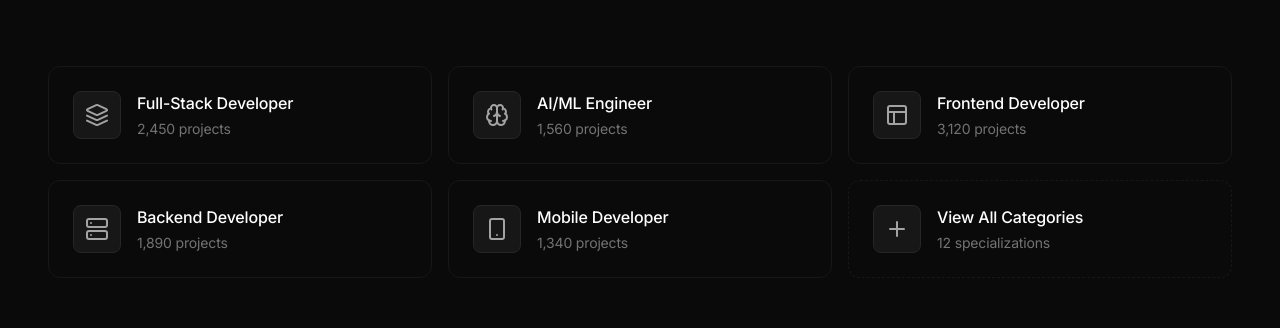
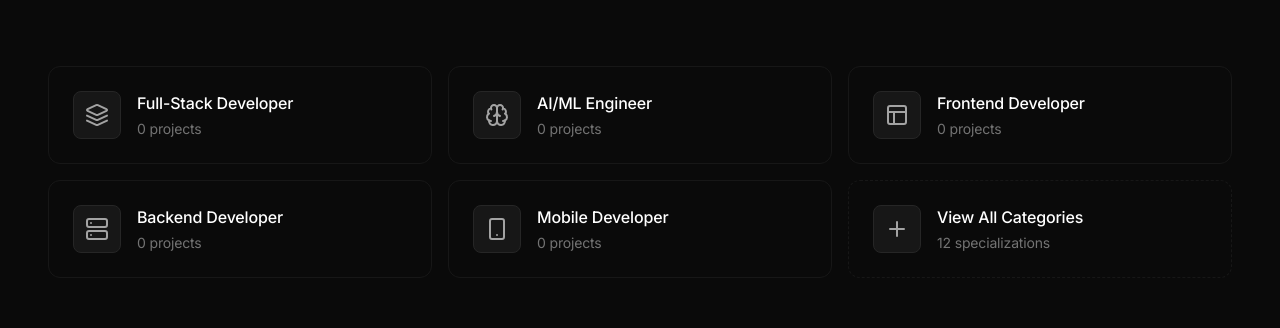
Before and after one commit to pranavchaudhari0101/SHOWWORK, a Next.js app: page / in a window 1280 px wide. Shown: the part 2202-2530 px from the top of the page. Built offline with nearby package versions, Linux system fonts and the light colour scheme; no server answers; the database is empty.

Commit message:
feat: implement category support - db migration, upload, explore filter, and dynamic homepage counts

```diff
--- a/app/explore/page.tsx
+++ b/app/explore/page.tsx
@@ -7,11 +7,16 @@ import { createClient } from '@/lib/supabase/server'
 // Force dynamic rendering to ensure fresh data
 export const dynamic = 'force-dynamic'
 
-export default async function ExplorePage() {
+export default async function ExplorePage({
+    searchParams
+}: {
+    searchParams: { category?: string }
+}) {
     const supabase = await createClient()
+    const category = searchParams.category
 
-    // Fetch public projects with profile info
-    const { data: projects } = await supabase
+    // Start building query
+    let query = supabase
         .from('projects')
         .select(`
             id,
@@ -28,6 +33,14 @@ export default async function ExplorePage() {
             )
         `)
         .eq('visibility', 'PUBLIC')
+
+    // Apply category filter if present
+    if (category) {
+        query = query.eq('category', category)
+    }
+
+    // Execute query
+    const { data: projects } = await query
         .order('created_at', { ascending: false })
         .limit(20)
 
--- a/app/page.tsx
+++ b/app/page.tsx
@@ -3,7 +3,35 @@ import Image from 'next/image'
 import { ArrowRight, Github, Play, ExternalLink, BarChart2, Search, LinkIcon, Brain, Layout, Server, Smartphone, Plus, Layers } from 'lucide-react'
 import Navbar from '@/components/Navbar'
 
-export default function HomePage() {
+import { createClient } from '@/lib/supabase/server'
+
+export default async function HomePage() {
+    const supabase = await createClient()
+
+    // Fetch counts for categories
+    const categoriesToCheck = [
+        { id: 'fullstack', label: 'Full-Stack Developer', icon: Layers },
+        { id: 'ml', label: 'AI/ML Engineer', icon: Brain },
+        { id: 'frontend', label: 'Frontend Developer', icon: Layout },
+        { id: 'backend', label: 'Backend Developer', icon: Server },
+        { id: 'mobile', label: 'Mobile Developer', icon: Smartphone },
+    ]
+
+    const categoryStats = await Promise.all(
+        categoriesToCheck.map(async (cat) => {
+            const { count } = await supabase
+                .from('projects')
+                .select('*', { count: 'exact', head: true })
+                .eq('category', cat.id)
+                .eq('visibility', 'PUBLIC')
+
+            return {
+                ...cat,
+                count: count || 0
+            }
+        })
+    )
+
     return (
         <>
             {/* Navigation */}
@@ -135,57 +163,19 @@ export default function HomePage() {
                     </div>
 
                     <div className="grid md:grid-cols-2 lg:grid-cols-3 gap-4">
-                        <Link href="/explore?category=fullstack" className="category-card">
-                            <div className="category-icon">
-                                <Layers className="w-6 h-6" />
-                            </div>
-                            <div>
-                                <p className="font-medium mb-1">Full-Stack Developer</p>
-                                <p className="text-sm text-gray-500">2,450 projects</p>
-                            </div>
-                        </Link>
+                        {categoryStats.map((cat) => (
+                            <Link key={cat.id} href={`/explore?category=${cat.id}`} className="category-card">
+                                <div className="category-icon">
+                                    <cat.icon className="w-6 h-6" />
+                                </div>
+                                <div>
+                                    <p className="font-medium mb-1">{cat.label}</p>
+                                    <p className="text-sm text-gray-500">{cat.count} projects</p>
+                                </div>
+                            </Link>
+                        ))}
 
-                        <Link href="/explore?category=ml" className="category-card">
-                            <div className="category-icon">
-                                <Brain className="w-6 h-6" />
-                            </div>
-                            <div>
-                                <p className="font-medium mb-1">AI/ML Engineer</p>
-                                <p className="text-sm text-gray-500">1,560 projects</p>
-                            </div>
-                        </Link>
-
-                        <Link href="/explore?category=frontend" className="category-card">
-                            <div className="category-icon">
-                                <Layout className="w-6 h-6" />
-                            </div>
-                            <div>
-                                <p className="font-medium mb-1">Frontend Developer</p>
-                                <p className="text-sm text-gray-500">3,120 projects</p>
-                            </div>
-                        </Link>
-
-                        <Link href="/explore?category=backend" className="category-card">
-                            <div className="category-icon">
-                                <Server className="w-6 h-6" />
-                            </div>
-                            <div>
-                                <p className="font-medium mb-1">Backend Developer</p>
-                                <p className="text-sm text-gray-500">1,890 projects</p>
-                            </div>
-                        </Link>
-
-                        <Link href="/explore?category=mobile" className="category-card">
-                            <div className="category-icon">
-                                <Smartphone className="w-6 h-6" />
-                            </div>
-                            <div>
-                                <p className="font-medium mb-1">Mobile Developer</p>
-                                <p className="text-sm text-gray-500">1,340 projects</p>
-                            </div>
-                        </Link>
-
-                        <Link href="/categories" className="category-card border-dashed">
+                        <Link href="/explore" className="category-card border-dashed">
                             <div className="category-icon">
                                 <Plus className="w-6 h-6" />
                             </div>
--- a/app/upload/page.tsx
+++ b/app/upload/page.tsx
@@ -121,7 +121,8 @@ export default function UploadPage() {
                     github_url: formData.githubUrl || null,
                     live_url: formData.liveUrl || null,
                     visibility: isDraft ? 'DRAFT' : 'PUBLIC',
-                    status: isDraft ? 'IN_PROGRESS' : 'COMPLETED'
+                    status: isDraft ? 'IN_PROGRESS' : 'COMPLETED',
+                    category: formData.category || null
                 })
                 .select()
                 .single()
```
Also changed, not shown: 1 other file (tests, documents, lock files or other folders).
